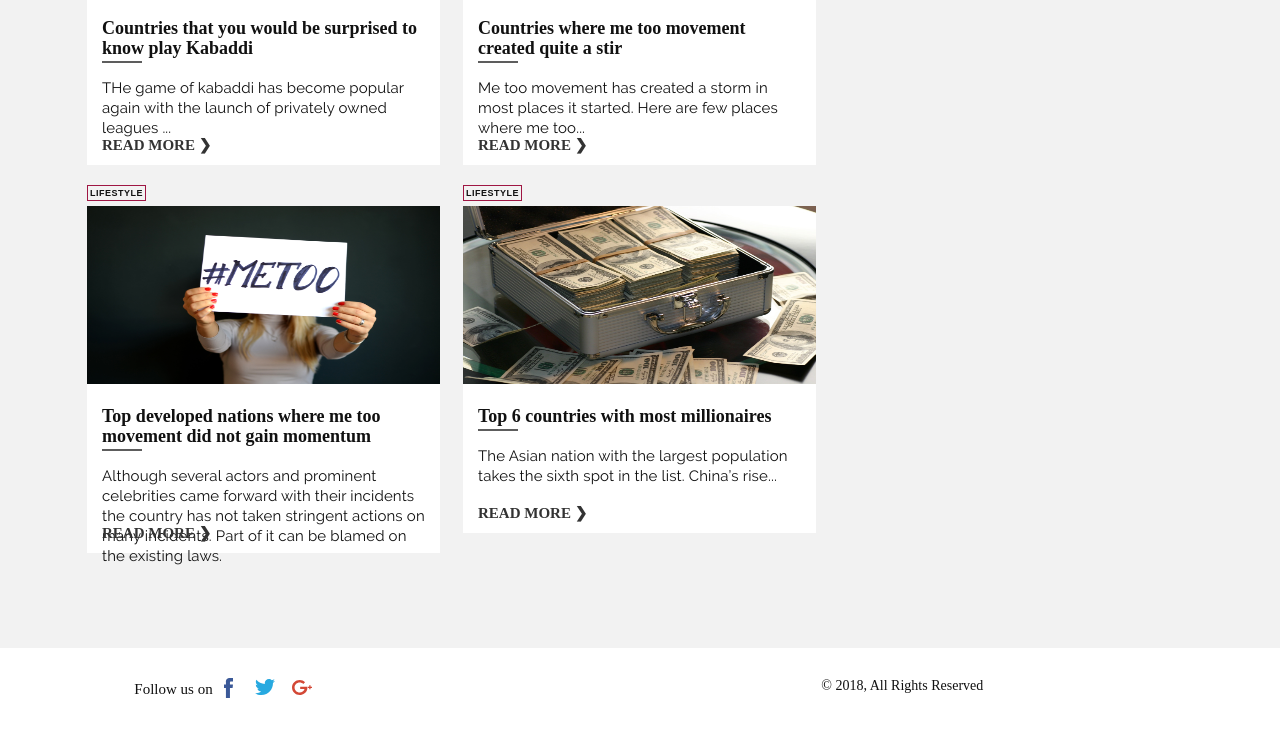
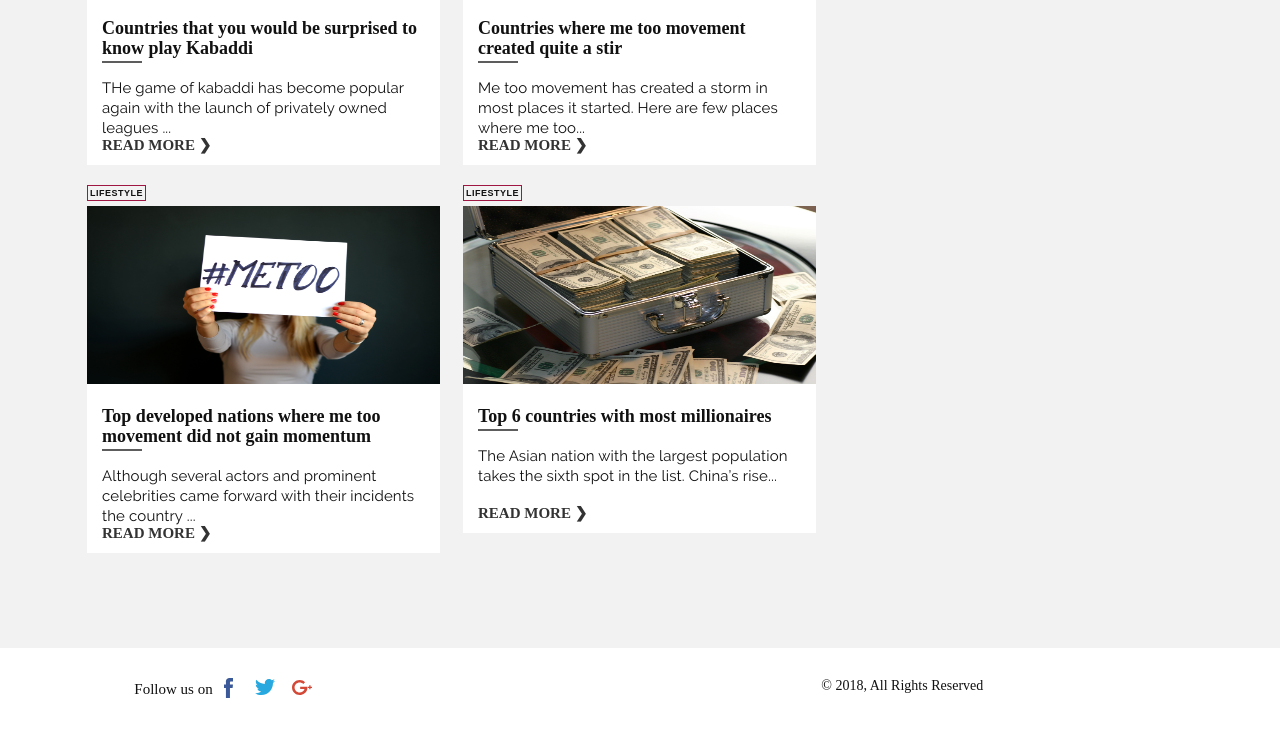
Before and after one commit to sherlifelix/blog, a Jekyll site: the page built from index.html, in a window 1280 px wide and 900 px high, scrolled down 3104 px, cut to the strip 168-900 px from the top of the window. Built offline with Jekyll 4.4.1, drawn with Linux system fonts in a browser that asks for light colours.

Commit message:
Update 2018-10-31-top-developed-nations-where-me-too-movement-did-not-gain-momentum.md

```diff
--- a/_posts/2018-10-31-top-developed-nations-where-me-too-movement-did-not-gain-momentum.md
+++ b/_posts/2018-10-31-top-developed-nations-where-me-too-movement-did-not-gain-momentum.md
@@ -9,8 +9,7 @@ blog_category: LifeStyle
 keywords: meToo
 description: >-
   Although several actors and prominent celebrities came forward with their
-  incidents the country has not taken stringent actions on many incidents. Part
-  of it can be blamed on the existing laws.
+  incidents the country ...
 ---
 - France
 
```
